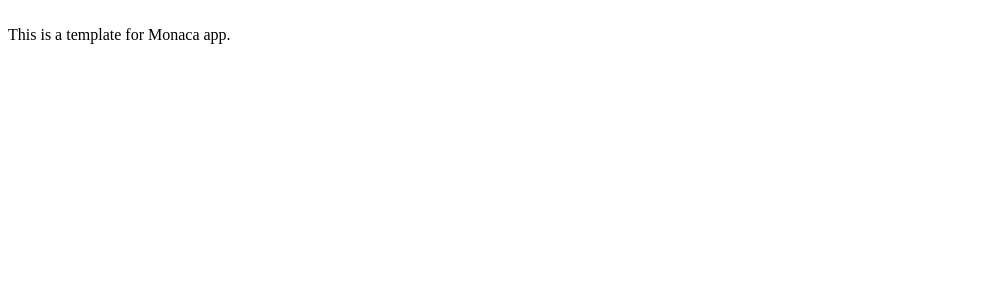
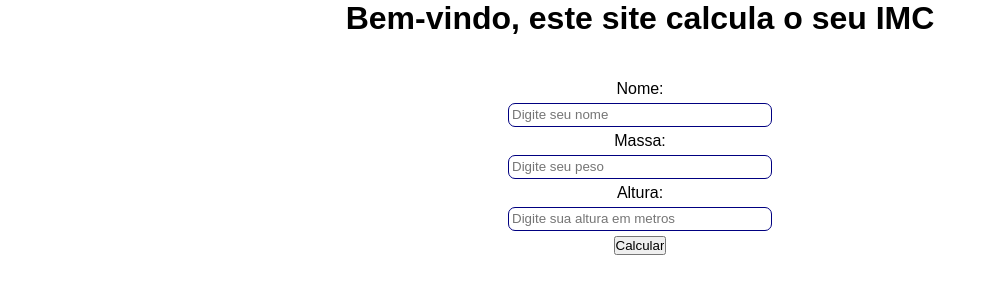
Before and after one commit to Apolloyy/CalculadoraDeIMC, a website: page www/index.html in a window 1280 px wide. Shown: the whole page, without its empty margins (0-989 px from the left). Drawn offline with Linux system fonts and the light colour scheme.

Commit message:
Lucas Vilarinho e Pedro Ferrari

```diff
--- /dev/null
+++ b/www/components/script.js
@@ -0,0 +1,38 @@
+function calcularIMC(){
+    var nome;
+    var massa;
+    var altura;
+    var imc;
+
+
+
+    nome = document.getElementById('nome').value;
+    massa = document.getElementById('massa').value;
+    altura = document.getElementById('altura').value;
+
+    imc = massa/(altura*altura);
+    const controladora = imc.toFixed(2);
+
+    if(imc <= 18.5) {
+
+          document.getElementById('Resultado').textContent = " Oi " + nome + " Seu Imc é: "+ controladora + " e é considerada magreza ";
+    }
+    else if((imc >18.5) && (imc<=24.9)){
+        document.getElementById('Resultado').textContent = "Oi " + nome + "Seu Imc é: "+ controladora + "e é considerada saudavel";
+    }
+    else if((imc >24.9) && (imc<=29.9)){
+        document.getElementById('Resultado').textContent = "Oi " + nome + "Seu Imc é: "+ controladora + "e é considerada acima do peso";
+    }
+    else if((imc >30) && (imc <=34.9)){
+        document.getElementById('Resultado').textContent = "Oi " + nome + "Seu Imc é: "+ controladora + "e é considerada obeso grau 1 ";
+    }
+    else if((imc>35) && (imc<=39.9)){
+        document.getElementById('Resultado').textContent = "Oi " + nome + "Seu Imc é: "+ controladora + "e é considerada obeso grau 2 ";
+    }
+    else{
+        document.getElementById('Resultado').textContent = "Oi " + nome + "Seu Imc é: "+ controladora + "e é considerada morbido vai se tratar mlk ";
+    }
+
+
+
+}
--- a/www/css/style.css
+++ b/www/css/style.css
@@ -1 +1,27 @@
-/**/
+*{
+    margin: 0;
+    padding: 0;
+    font-family: Arial, Helvetica, sans-serif;
+}
+.topo{
+    text-align: center;
+    width: 100%;
+    height: 10vh;
+}
+.inputs{
+    width: 100%;
+    display: flex;
+    flex-direction: column;
+    gap:0.3rem;
+    align-items: center;
+}
+
+
+#nome, #altura, #massa {
+    padding: 0.2rem;
+    outline: none;
+    border-radius: 7px;
+    width: 20%;
+    height: 2vh;;
+    border: 0.1px solid navy;
+}
--- a/www/index.html
+++ b/www/index.html
@@ -7,11 +7,28 @@
     <script src="components/loader.js"></script>
     <link rel="stylesheet" href="components/loader.css">
     <link rel="stylesheet" href="css/style.css">
-    <script>
-    </script>
+    <script src="components/script.js"> </script>
+
 </head>
 <body>
-	<br />
-    This is a template for Monaca app.
+    <div class="topo">
+        <h1>Bem-vindo, este site calcula o seu IMC</h1>
+    </div>
+
+    <div class="inputs">
+        <label for="inputnome">Nome:</label>
+        <input type="text" placeholder="Digite seu nome" id="nome">
+
+         <label for="inputmassa">Massa:</label>
+        <input type="number" placeholder="Digite seu peso" id="massa" step="0.1">
+
+        <label for="inputaltura">Altura:</label>
+        <input type="number" placeholder="Digite sua altura em metros" id="altura" step="0.01">
+
+        <input type="submit" value="Calcular" id="calcula" onclick = "calcularIMC()">
+    </div>
+
+        <p id="Resultado"></p>
+
 </body>
 </html>
```
